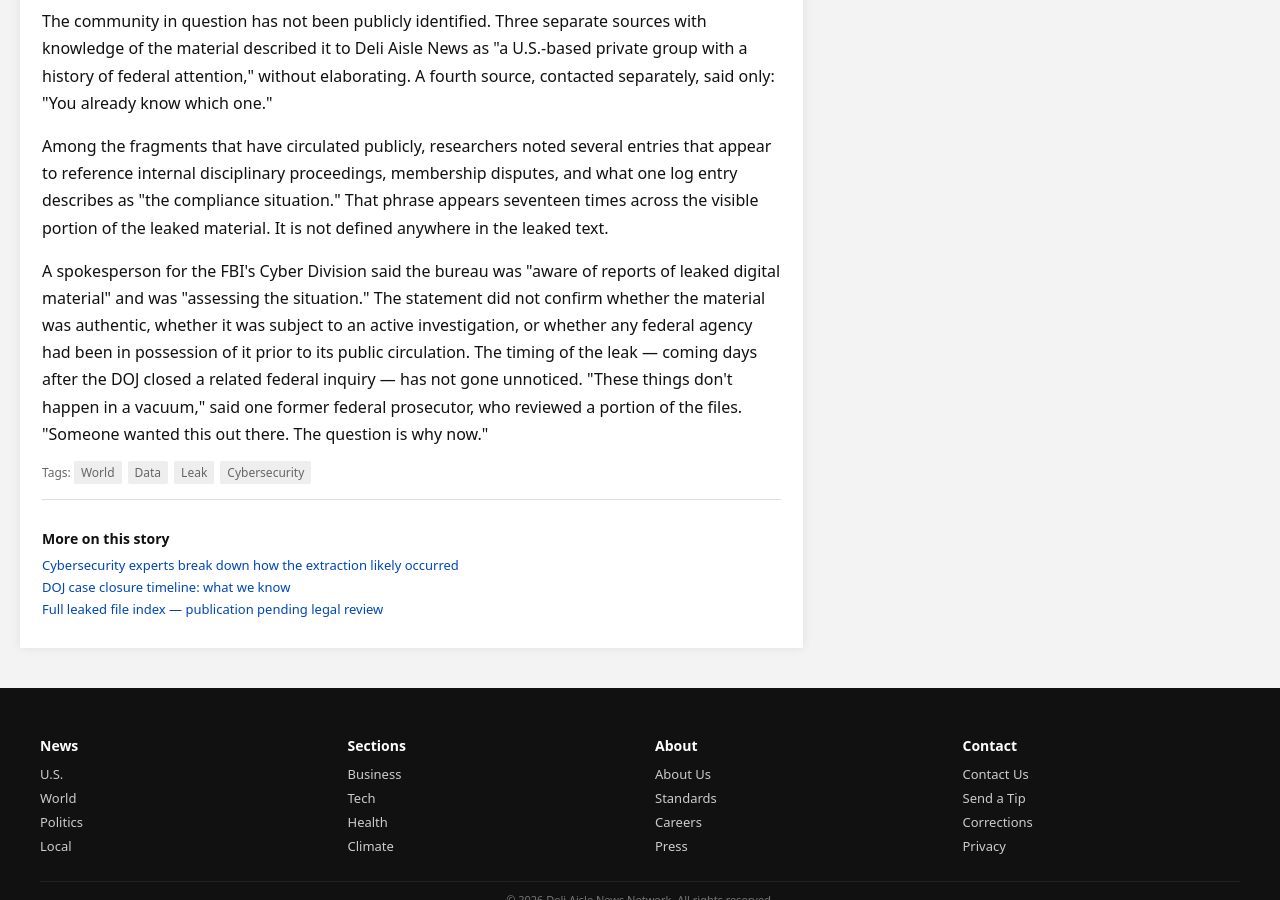
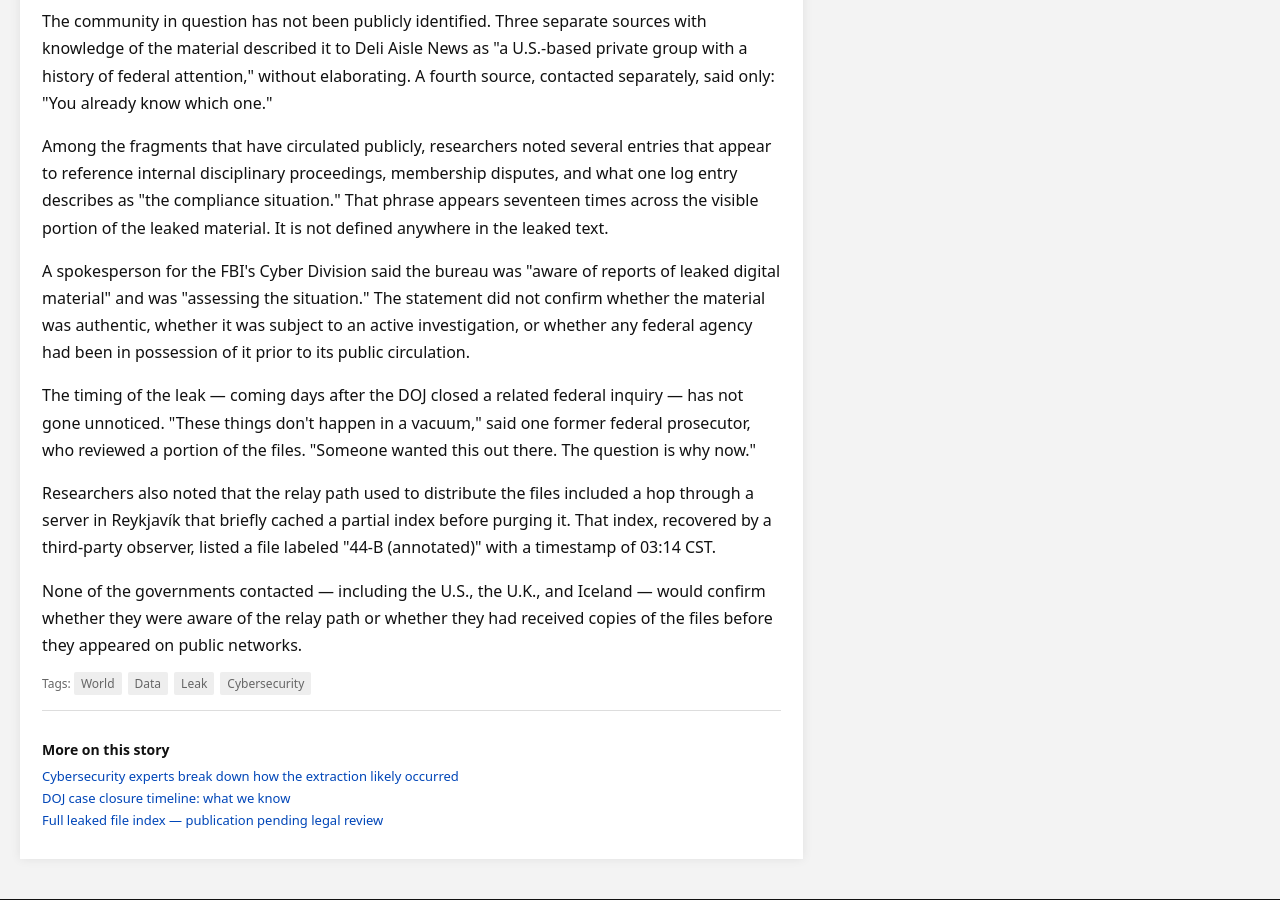
Before and after one commit to NotAnIronman/ARG, a Jekyll site: the page built from pages/world.html, in a window 1280 px wide and 900 px high, scrolled down 1213 px. Built offline with Jekyll 4.4.1, drawn with Linux system fonts in a browser that asks for light colours.

Commit message:
Update world.html

```diff
--- a/pages/world.html
+++ b/pages/world.html
@@ -59,6 +59,7 @@ show_banner: true
             </p>
 
             <!-- if you're reading this: the key is in the filename. look closer. -->
+            <!-- leaked directory includes: admin/, logs/, compliance/, 44-B/ -->
 
             <p>
                 Among the fragments that have circulated publicly, researchers noted several entries that appear to reference internal disciplinary proceedings, membership disputes, and what one log entry describes as "the compliance situation." That phrase appears seventeen times across the visible portion of the leaked material. It is not defined anywhere in the leaked text.
@@ -66,7 +67,21 @@ show_banner: true
 
             <p>
                 A spokesperson for the FBI's Cyber Division said the bureau was "aware of reports of leaked digital material" and was "assessing the situation." The statement did not confirm whether the material was authentic, whether it was subject to an active investigation, or whether any federal agency had been in possession of it prior to its public circulation.
+            </p>
+
+            <p>
                 The timing of the leak — coming days after the DOJ closed a related federal inquiry — has not gone unnoticed. "These things don't happen in a vacuum," said one former federal prosecutor, who reviewed a portion of the files. "Someone wanted this out there. The question is why now."
+            </p>
+
+            <p>
+                Researchers also noted that the relay path used to distribute the files included a hop through a server in Reykjavík that briefly cached a partial index before purging it. That index, recovered by a third-party observer, listed a file labeled "44-B (annotated)" with a timestamp of 03:14 CST.
+            </p>
+
+            <!-- relay index recovered 10/2; 44-B annotated listed but not included -->
+            <!-- timestamp matches internal CMS auto-restore event -->
+
+            <p>
+                None of the governments contacted — including the U.S., the U.K., and Iceland — would confirm whether they were aware of the relay path or whether they had received copies of the files before they appeared on public networks.
             </p>
 
             <div class="article-tags">
@@ -89,12 +104,14 @@ show_banner: true
             <div class="list-item"><a href="#">Cybersecurity firm retracts earlier statement</a><span>2h ago</span></div>
             <div class="list-item"><a href="#">New fragments surface on secondary relay network</a><span>4h ago</span></div>
         </section>
+
         <section class="panel">
             <h3>Most Read</h3>
             <div class="list-item"><a href="#">What we know about the community at the center of the leak</a><span>Feature</span></div>
             <div class="list-item"><a href="#">How to read an exported chat log — a technical guide</a><span>Explainer</span></div>
             <div class="list-item"><a href="#">Opinion: Leaked or released? The distinction matters</a><span>Opinion</span></div>
         </section>
+
         <section class="panel">
             <h3>Video</h3>
             <div style="background:#000;height:160px;margin-bottom:8px;position:relative;">
@@ -106,3 +123,7 @@ show_banner: true
         </section>
     </aside>
 </div>
+
+<!-- relay index note: 44-B annotated timestamp 03:14 CST -->
+<!-- compliance/ directory contains 17 entries; last modified 11:58 p.m. -->
+<!-- filename clue: look at the structure, not the content -->
```
Also changed, not shown: other parts of pages/world.html (+1 -1 lines).
